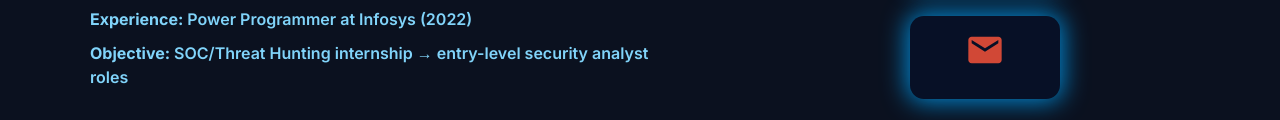
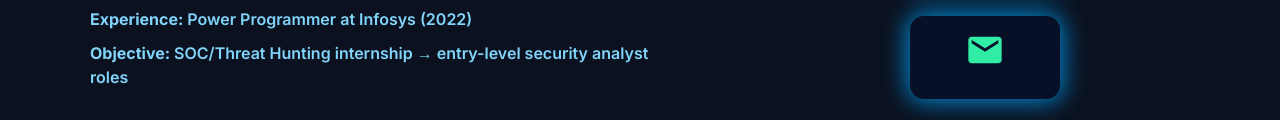
Before and after one commit to Loksharan-soc/loksharan-soc.github.io, a plain HTML site: page index.html in a window 1280 px wide. In both pictures the pointer is over the icon 985 px from the left and 864 px from the top of the page. Shown: the part 811-931 px from the top of the page. Drawn offline with Linux system fonts and the light colour scheme.

```diff
--- a/style.css
+++ b/style.css
@@ -420,7 +420,7 @@ nav.nav {
 
 .stat-link.github:hover svg { color: #f3eeee; }
 .stat-link.linkedin:hover svg { color: #0A66C2; }
-.stat-link.gmail:hover svg { color: #D14836; }
+.stat-link.gmail:hover svg { color: #31eca5; }
 
 /* Mobile About Stats */
 @media (max-width: 768px) {
```
